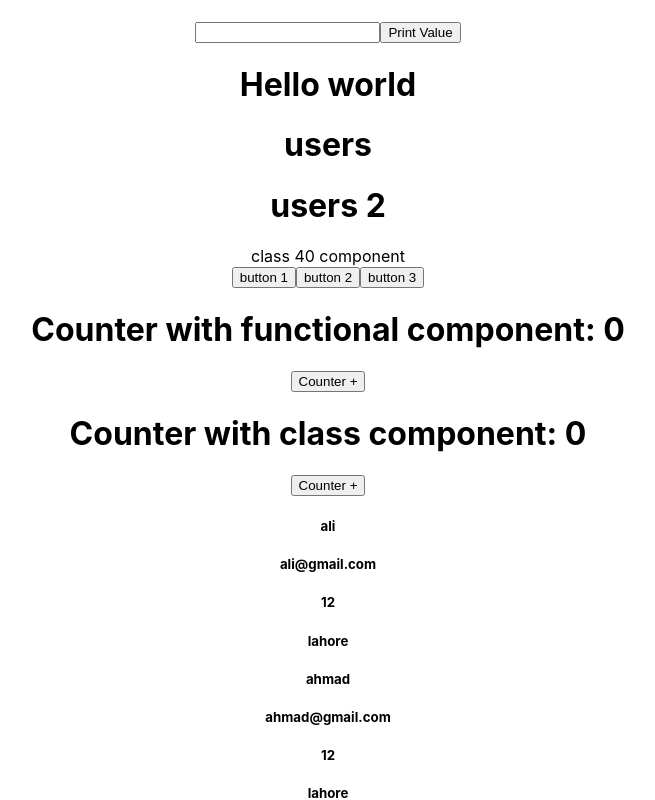
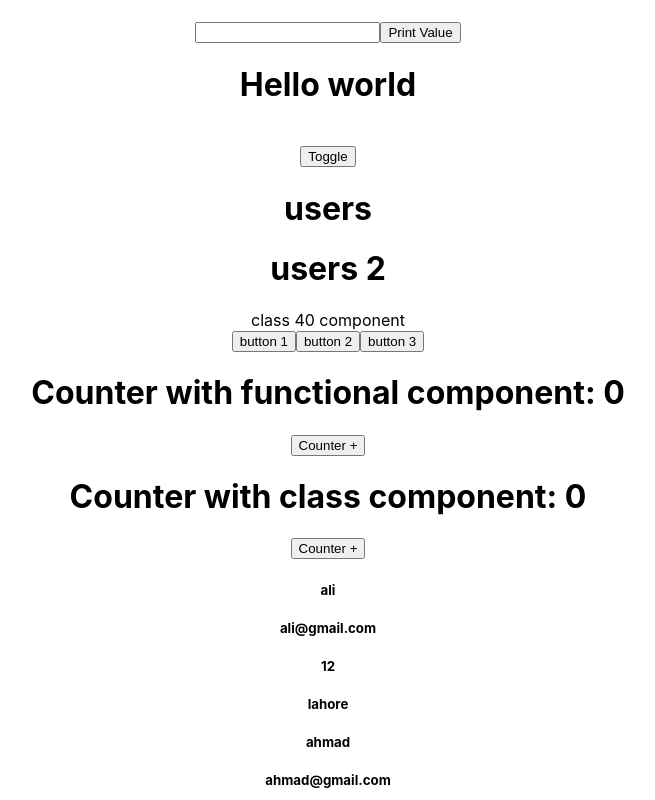
Before and after one commit to Mahreen-Asama/ReactJS, a React (Create React App) app: page / in a window 1280 px wide. Shown: the top 800 px of the page, without its empty margins (312-967 px from the left). Built offline with nearby package versions, Linux system fonts and the light colour scheme.

Commit message:
toggle button

```diff
--- a/src/App.js
+++ b/src/App.js
@@ -68,6 +68,7 @@
 function App() {
   const [inputValue,setData]=useState(null);    //for input field, onChange
   const [input,printData]=useState(false);    //for input field, onCLick, (a boolean variable/state)
+  const [status,setStatus]=useState(true);
 
   function apple(){
     alert('function call');
@@ -86,7 +87,11 @@
       }
       <input type="text" onChange={getData}/>
       <button onClick={()=>printData(true)}>Print Value</button>
-      <h1>Hello world</h1>
+      {
+        status? <h1>Hello world</h1>:null
+      }
+      <br></br>
+      <button onClick={()=>setStatus(!status)}>Toggle</button>
       <User/>
       <User2/>
       <User3/>
```
